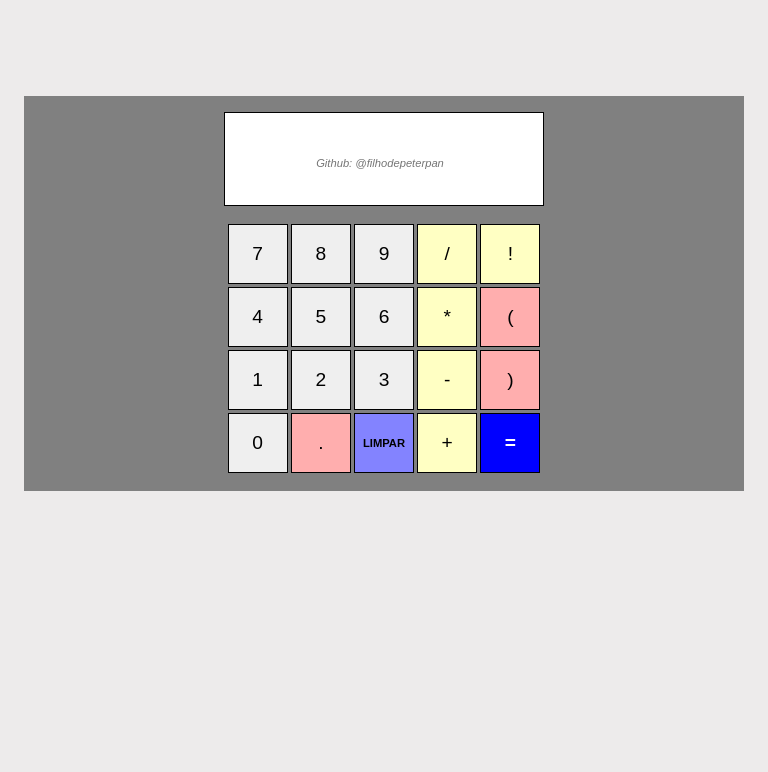
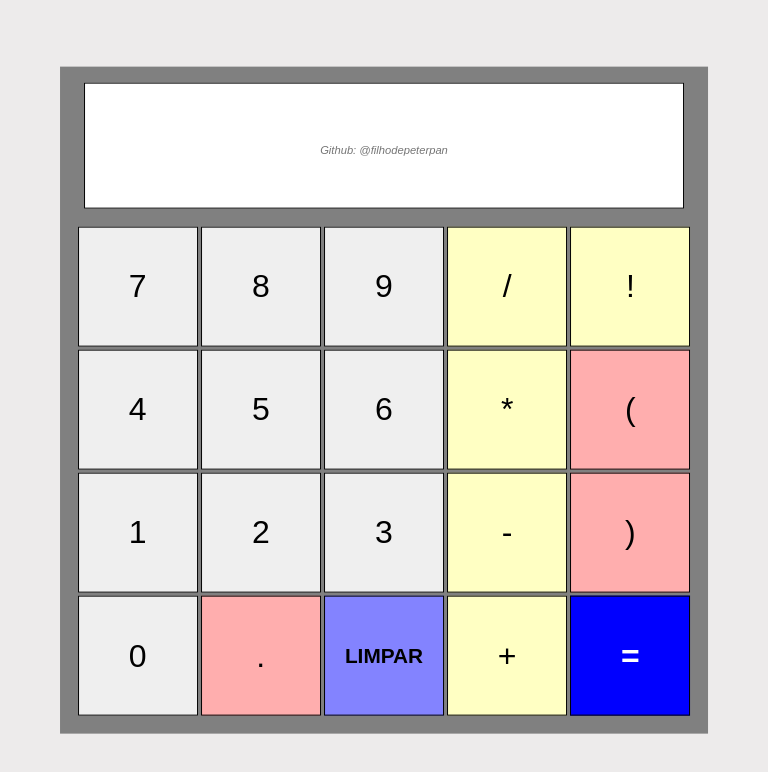
Before and after one commit to filhodepeterpan/calculadora-js, a plain HTML site: page index.html in a window 768 px wide. Drawn offline with nearby package versions, Linux system fonts and the light colour scheme.

Commit message:
Adição de responsividade para tablets

```diff
--- a/styles/media.query.css
+++ b/styles/media.query.css
@@ -1,11 +1,39 @@
 @import url(root.css);
 
+/* Celulares */
 @media(max-width:1200px){
     .calculadora{
         position: relative;
-        margin: 6rem 1.5rem 2rem 1.5rem;
+        margin: 12rem 1.5rem 2rem 1.5rem;
         top: 0;
         left: 0;
         transform: none;
     }
+    .button{
+        width: 80px;
+        height: 80px;
+    }
 }
+
+/* Tablets */
+@media(max-width:1024px) and (min-width:600px){
+    .calculadora{
+        margin: 0;
+        position: absolute;
+        top: 50%;
+        left: 50%;
+        transform: translate(-50%,-50%);
+    }
+    input{
+        width: 600px;
+        padding: 3rem 0;
+    }
+    button{
+        width: 120px;
+        height: 120px;
+        font-size: 2rem;
+    }
+    #limpar{
+        font-size: 1.3rem;
+    }
+}
--- a/styles/style.css
+++ b/styles/style.css
@@ -13,6 +13,7 @@ body{
     position: absolute;
     top: 50%;
     left: 50%;
+    width: auto;
     transform: translate(-50%,-50%);
     padding: 1rem;
     background-color: var(--cor-secundaria);
@@ -48,6 +49,7 @@ button{
     width: 60px;
     height: 60px;
     text-align: center;
+    align-items: center;
     font-size: 1.2rem;
     border: 1px solid #000000;
     outline: none;
```
